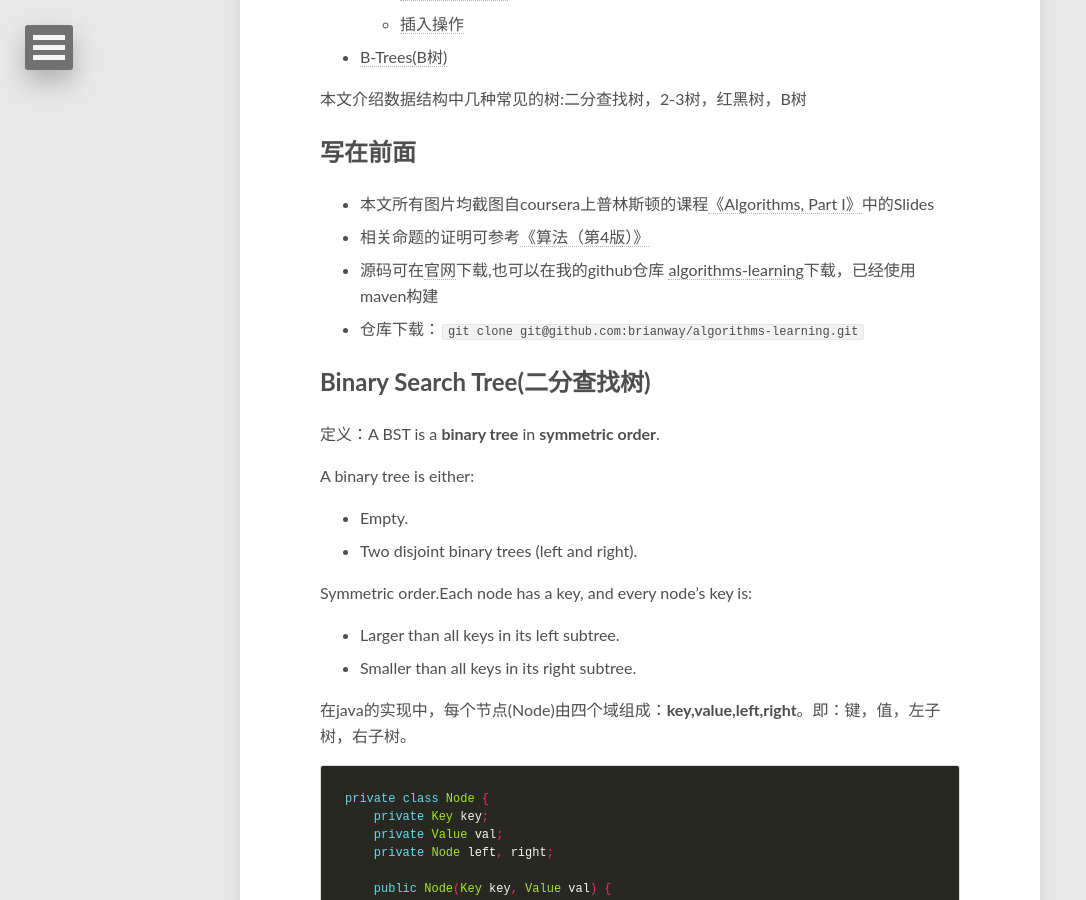
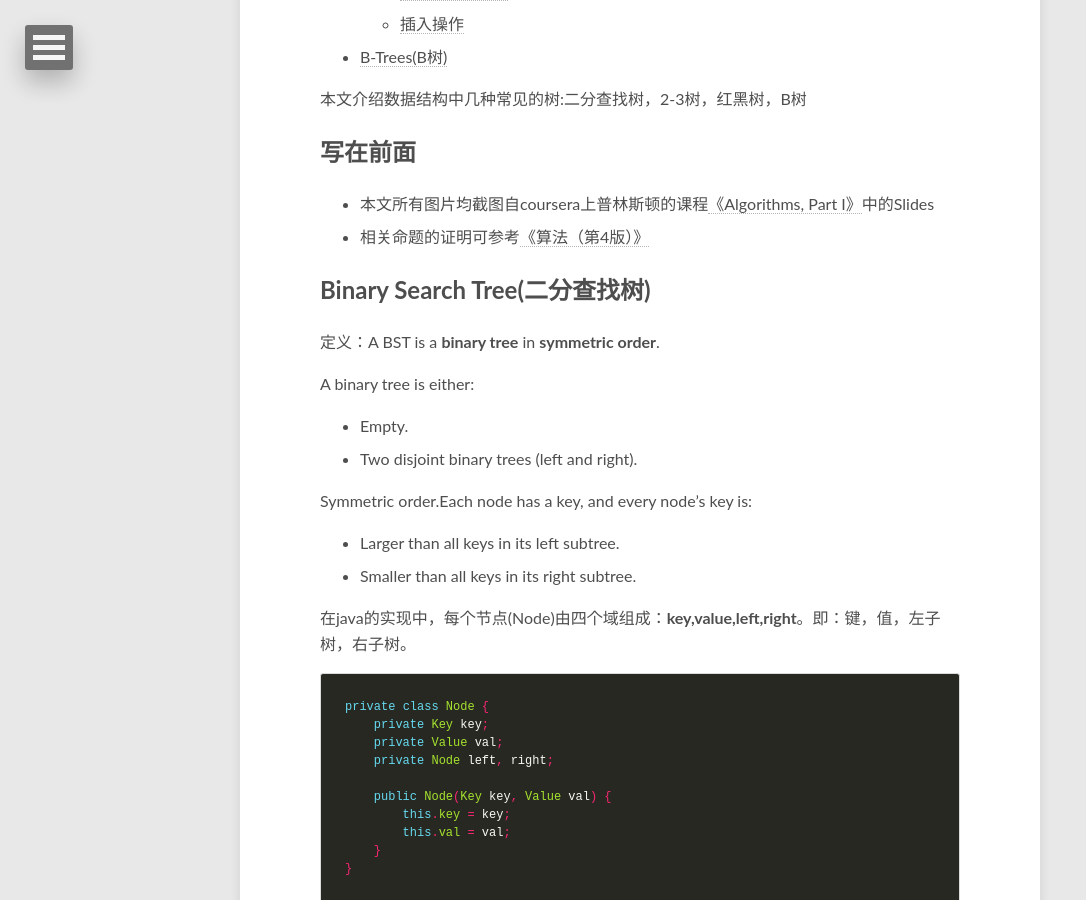
Before and after one commit to YangXiangFeng/YangXiangFeng.GitHub.io, a Jekyll site: the page built from _posts/2017-9-28-tree.md, in a window 1280 px wide and 900 px high, scrolled down 454 px. Shown: the whole window, without its empty margins (0-1086 px from the left). Built offline with Jekyll 4.4.1, drawn with Linux system fonts in a browser that asks for light colours; grey boxes are pictures that could not be loaded.

Commit message:
Update 2017-9-28-tree.md

```diff
--- a/_posts/2017-9-28-tree.md
+++ b/_posts/2017-9-28-tree.md
@@ -6,7 +6,6 @@ tags: 数据结构与算法
 
 * content
 {:toc}
-
 
 本文介绍数据结构中几种常见的树:二分查找树，2-3树，红黑树，B树
 
@@ -20,8 +19,6 @@ tags: 数据结构与算法
 
 - 本文所有图片均截图自coursera上普林斯顿的课程[《Algorithms, Part I》](https://class.coursera.org/algs4partI-010/)中的Slides
 - 相关命题的证明可参考[《算法（第4版）》](https://book.douban.com/subject/19952400/)
-- 源码可在[官网](http://algs4.cs.princeton.edu/home/)下载,也可以在我的github仓库 [algorithms-learning](https://github.com/brianway/algorithms-learning)下载，已经使用maven构建
-- 仓库下载：`git clone git@github.com:brianway/algorithms-learning.git`
 
 
 ## Binary Search Tree(二分查找树)
```
